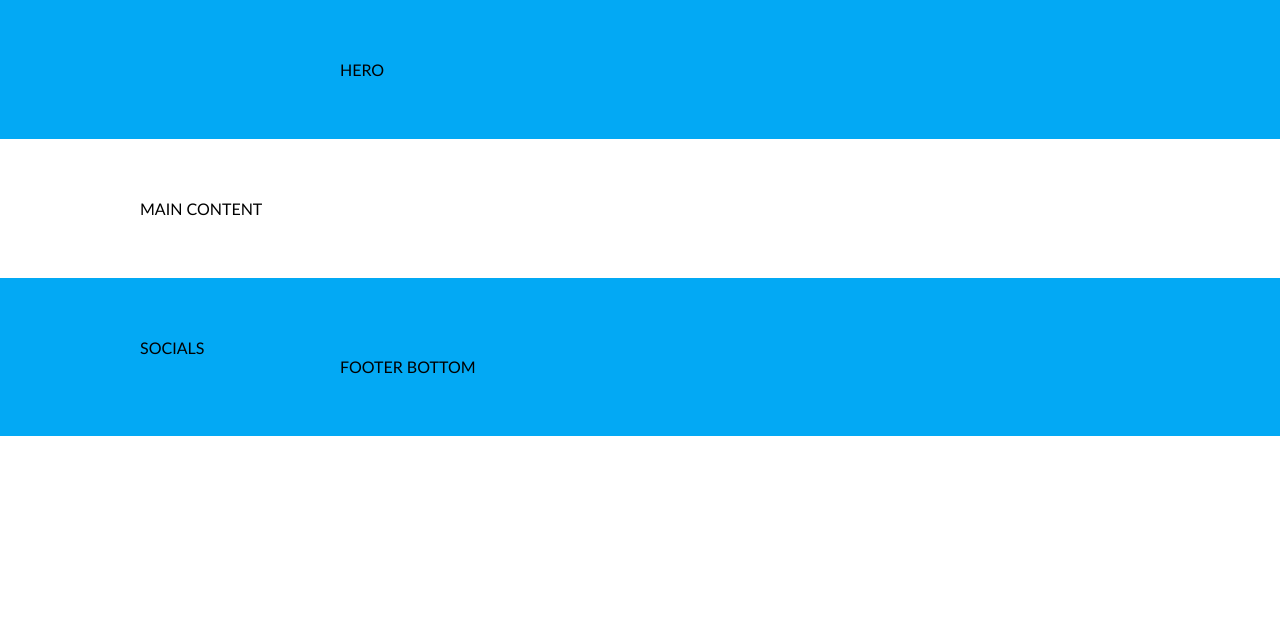
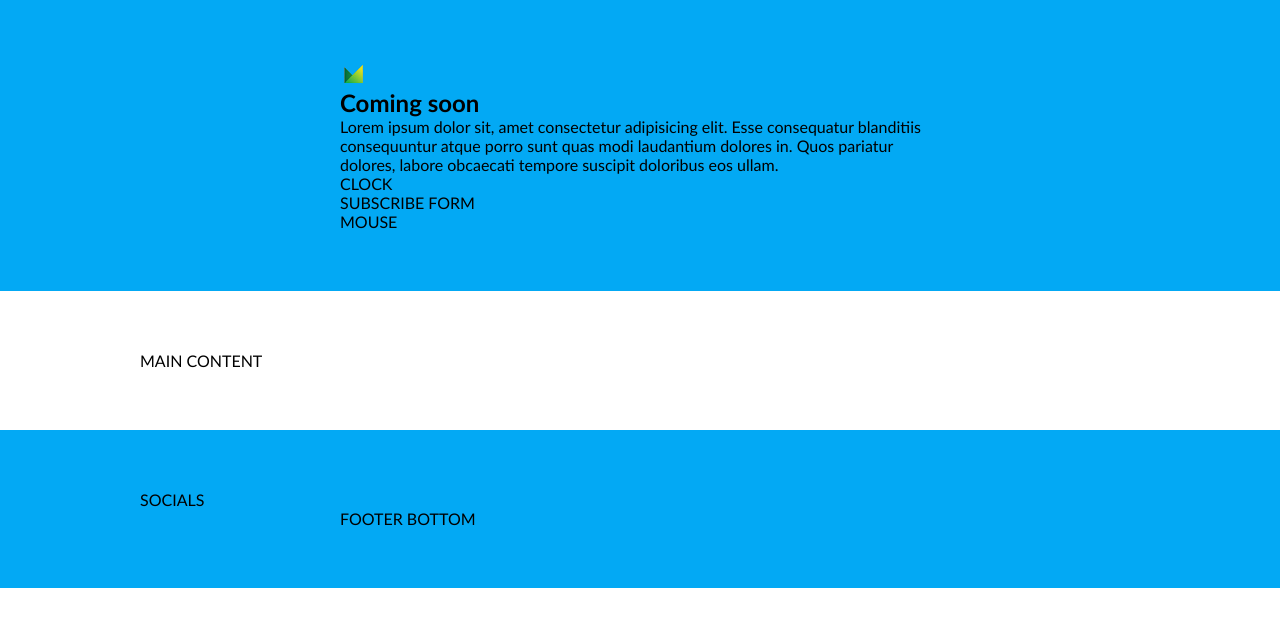
Before and after one commit to zasweted/13-coming-soon, a website: page index.html in a window 1280 px wide. Drawn offline with Linux system fonts and the light colour scheme.

Commit message:
Hero structure

```diff
--- a/index.html
+++ b/index.html
@@ -21,7 +21,18 @@
 <body>
     <section class="container bg-main">
         <div class="row-short">
-            HERO
+            <img src="./img/logo-small.png" alt="logo">
+            <h1>Coming soon</h1>
+            <p>Lorem ipsum dolor sit, amet consectetur adipisicing elit. Esse consequatur blanditiis consequuntur atque porro sunt quas modi laudantium dolores in. Quos pariatur dolores, labore obcaecati tempore suscipit doloribus eos ullam.</p>
+            <div>
+                CLOCK
+            </div>
+            <form>
+                SUBSCRIBE FORM
+            </form>
+            <div>
+                MOUSE
+            </div>
         </div>
     </section>
 
```
